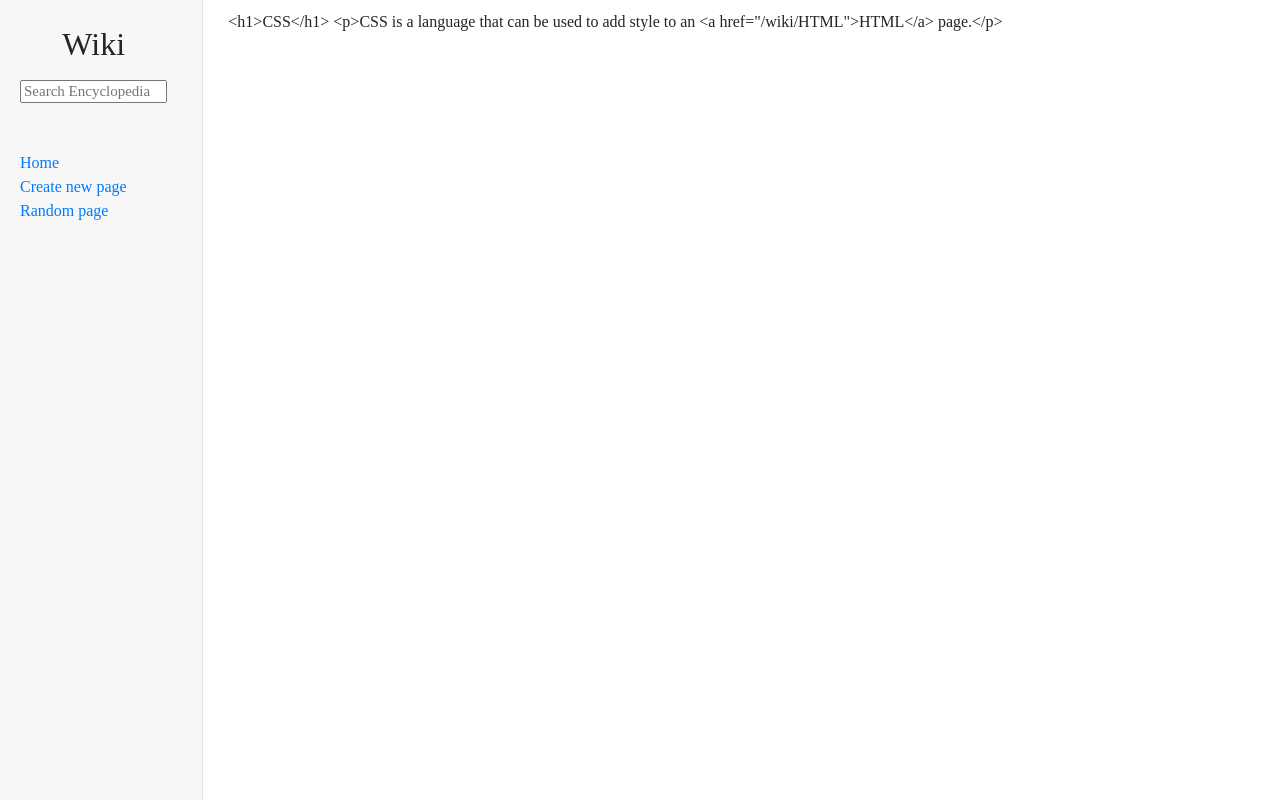
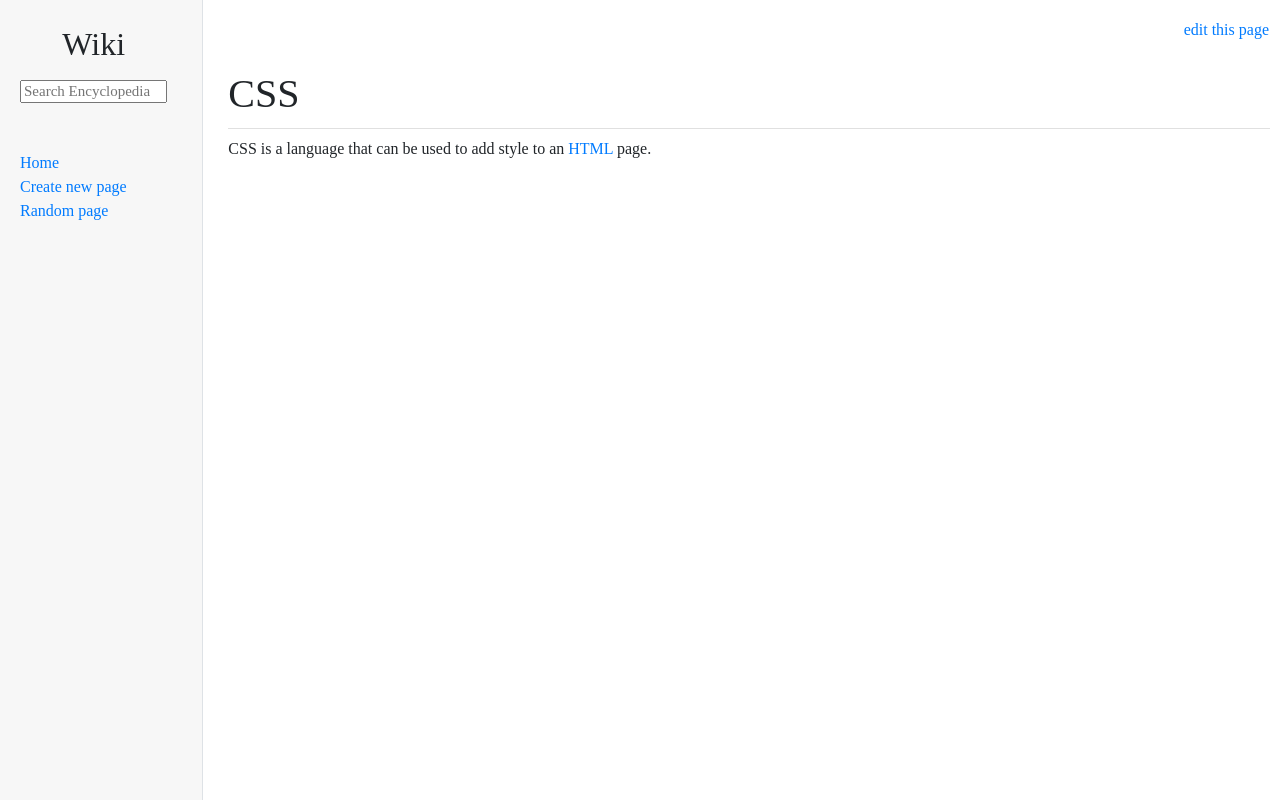
Before and after one commit to gmmonsalve/Wiki, a Django app: page /css in a window 1280 px wide. Run offline with Django 3.2, Linux system fonts and the light colour scheme; some libraries are stand-ins or nearby versions.

Commit message:
nav link added, url edit

```diff
--- a/encyclopedia/templates/encyclopedia/page.html
+++ b/encyclopedia/templates/encyclopedia/page.html
@@ -1,7 +1,15 @@
 {% extends "encyclopedia/layout.html" %}
+{% block title%}
+   Wiki/{{ title }}
+{% endblock %}
 
 {% block body %}
+<ul class="nav justify-content-end">
+    <li class="nav-item">
+      <a class="nav-link active" href="{% url 'edit_md' %}">edit this page</a>
+    </li>
+  </ul>
 <div class="container">
-    {{ page }}
+    {{ page|safe }}
 </div>
 {% endblock %}
```
